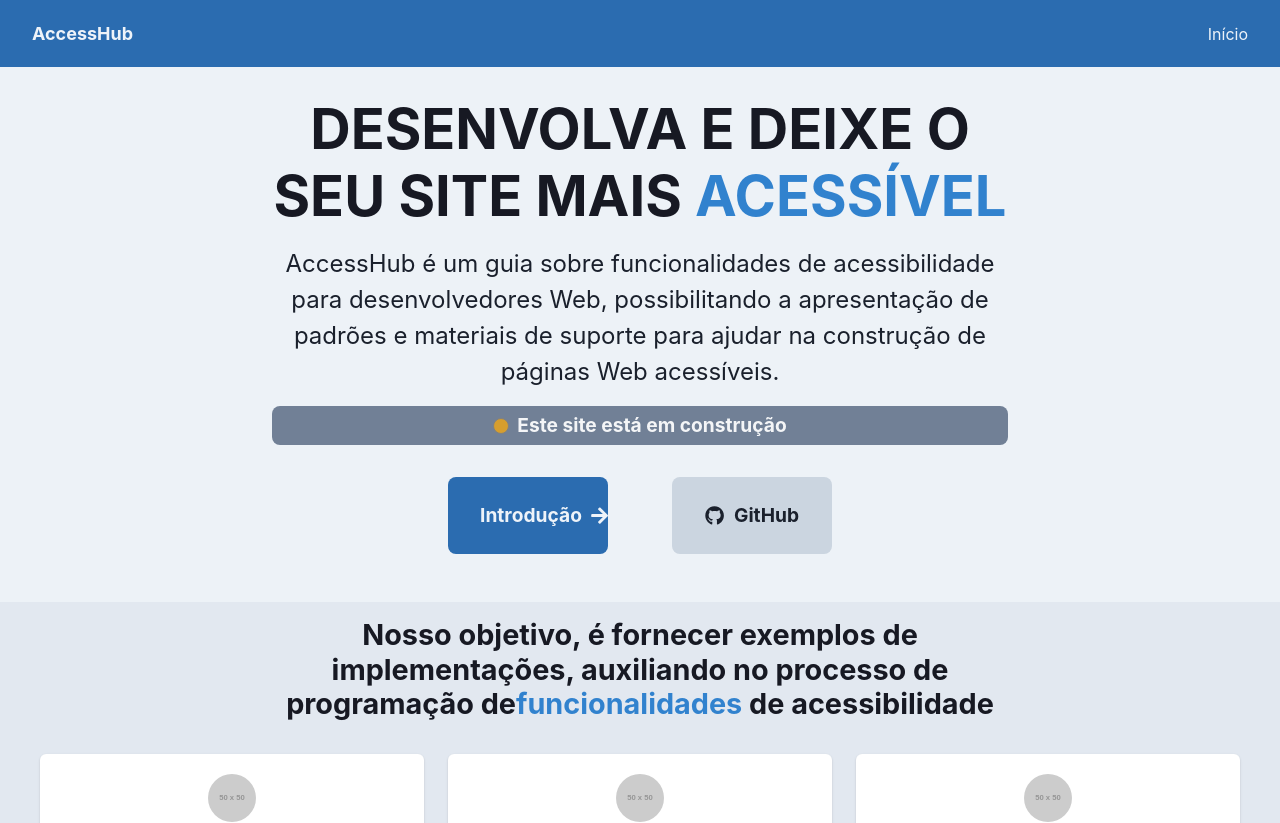
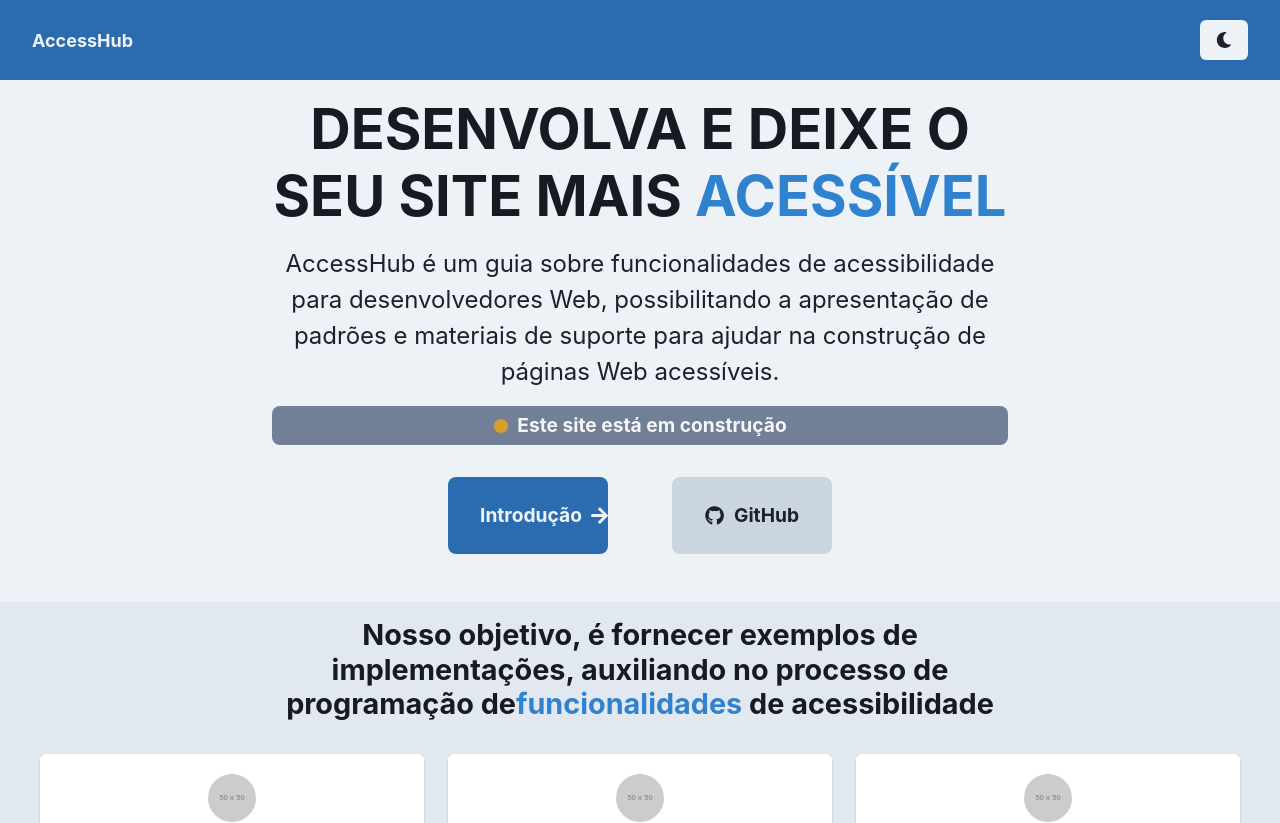
Before and after one commit to daviteixeira-dev/accesshub, a React (Vite) app: page / in a window 1280 px wide. Shown: the top 823 px of the page. Built offline with nearby package versions, Linux system fonts and the light colour scheme.

Commit message:
adding the button and colors to the TopMenu component's light and dark themes

```diff
--- a/src/components/TopMenu/TopMenu.tsx
+++ b/src/components/TopMenu/TopMenu.tsx
@@ -3,8 +3,11 @@ import {
     Flex,
     Text,
     Link,
-    Stack
+    Stack,
+    useColorModeValue
 } from '@chakra-ui/react';
+
+import ToogleColorMode from '../ToogleComponent/ToogleColorMode';
 
 import TopMenuLogo from './TopMenuLogo';
 
@@ -22,20 +25,23 @@ const MenuLinks = () => {
     return (
         <Box>
             <Stack
+                m={0}
+                pt={0}
                 spacing={8}
                 align='center'
-                pt={[0, 0, 0, 0]}
-                m={[0, 0, 0, 0]}
                 direction={['row', 'row', 'row', 'row']}
                 justify={['space-between', 'space-between', 'flex-end', 'flex-end']}
             >
-                <MenuItem to='/'>Início</MenuItem>
+                <ToogleColorMode />
             </Stack>
         </Box>
     );
 };
 
 const NavBarContainer = ({ children, ...props }: any) => {
+
+    const menuColor = useColorModeValue('blue.600', 'gray.800');
+
     return (
         <Flex
             top='0'
@@ -46,11 +52,11 @@ const NavBarContainer = ({ children, ...props }: any) => {
             zIndex={2}
             wrap='wrap'
             align='center'
+            bg={menuColor}
             position='fixed'
+            color='whiteAlpha.900'
             justify='space-between'
             fontFamily='Inter, sans-serif'
-            bg={['blue.600', 'blue.600', 'blue.600', 'blue.600']}
-            color={['whiteAlpha.900', 'whiteAlpha.900', 'whiteAlpha.900', 'whiteAlpha.900']}
             {...props}
         >
             {children}
@@ -60,11 +66,9 @@ const NavBarContainer = ({ children, ...props }: any) => {
 
 const TopMenu = (props: any) => {
 
-    return(
+    return (
         <NavBarContainer {...props }>
-            <TopMenuLogo
-                color={['whiteAlpha.900', 'whiteAlpha.900', 'whiteAlpha.900', 'whiteAlpha.900']}
-            />
+            <TopMenuLogo color='whiteAlpha.900'/>
             <MenuLinks />
         </NavBarContainer>
     );
```
